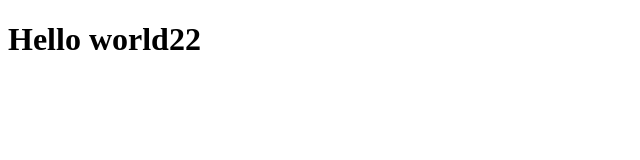
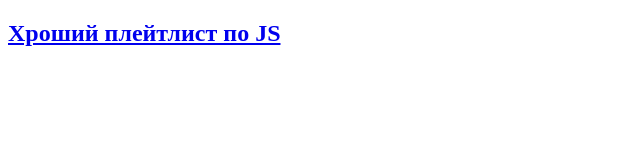
Before and after one commit to sanhos95/My-links, a plain HTML site: page index.html in a window 1280 px wide. Shown: the whole page, without its empty margins (0-640 px from the left). Drawn offline with Linux system fonts and the light colour scheme.

Commit message:
add pl js

```diff
--- a/index.html
+++ b/index.html
@@ -4,11 +4,13 @@
 <head>
    <meta charset="UTF-8">
    <meta name="viewport" content="width=device-width, initial-scale=1.0">
-   <title>Document</title>
+   <title>Мої закладки</title>
 </head>
 
 <body>
-   <h1>Hello world22</h1>
+   <a href="https://www.youtube.com/playlist?list=PLM7wFzahDYnFjBTkfRTRlusyp_tlZ9rYz">
+      <h2>Хроший плейтлист по JS</h2>
+   </a>
 </body>
 
 </html>
```
